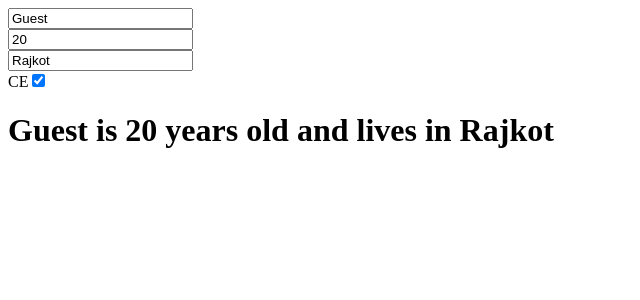
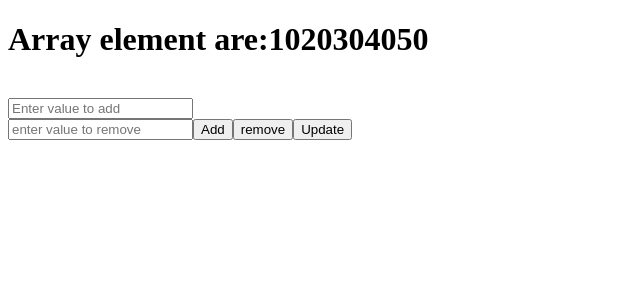
Before and after one commit to niharparecha20/react_nv, a React (Vite) app: page / in a window 1280 px wide. Shown: the top 300 px of the page, without its empty margins (0-640 px from the left). Built offline with nearby package versions, Linux system fonts and the light colour scheme.

Commit message:
usestate

```diff
--- a/src/App.jsx
+++ b/src/App.jsx
@@ -1,13 +1,15 @@
-import MultiObjects from "./150126/multiobject";
-import multiobject from "./150126/multiobject";
-import HookExample from "./20/1/26/hook";
-import Hookother from "./20/1/26/hook2";
+// import MultiObjects from "./150126/multiobject";
+// import multiobject from "./150126/multiobject";
+// import HookExample from "./20/1/26/hook";
+// import Hookother from "./20/1/26/hook2";
+ //import useState3 from "./210126/useState3";
+ import UseState3 from "./210126/useState3";
 function App() {
 
   return (
     <>
     {/*<MultiObjects/>*/}
-    <Hookother/>
+    <UseState3/>
 
 
    </>
```
